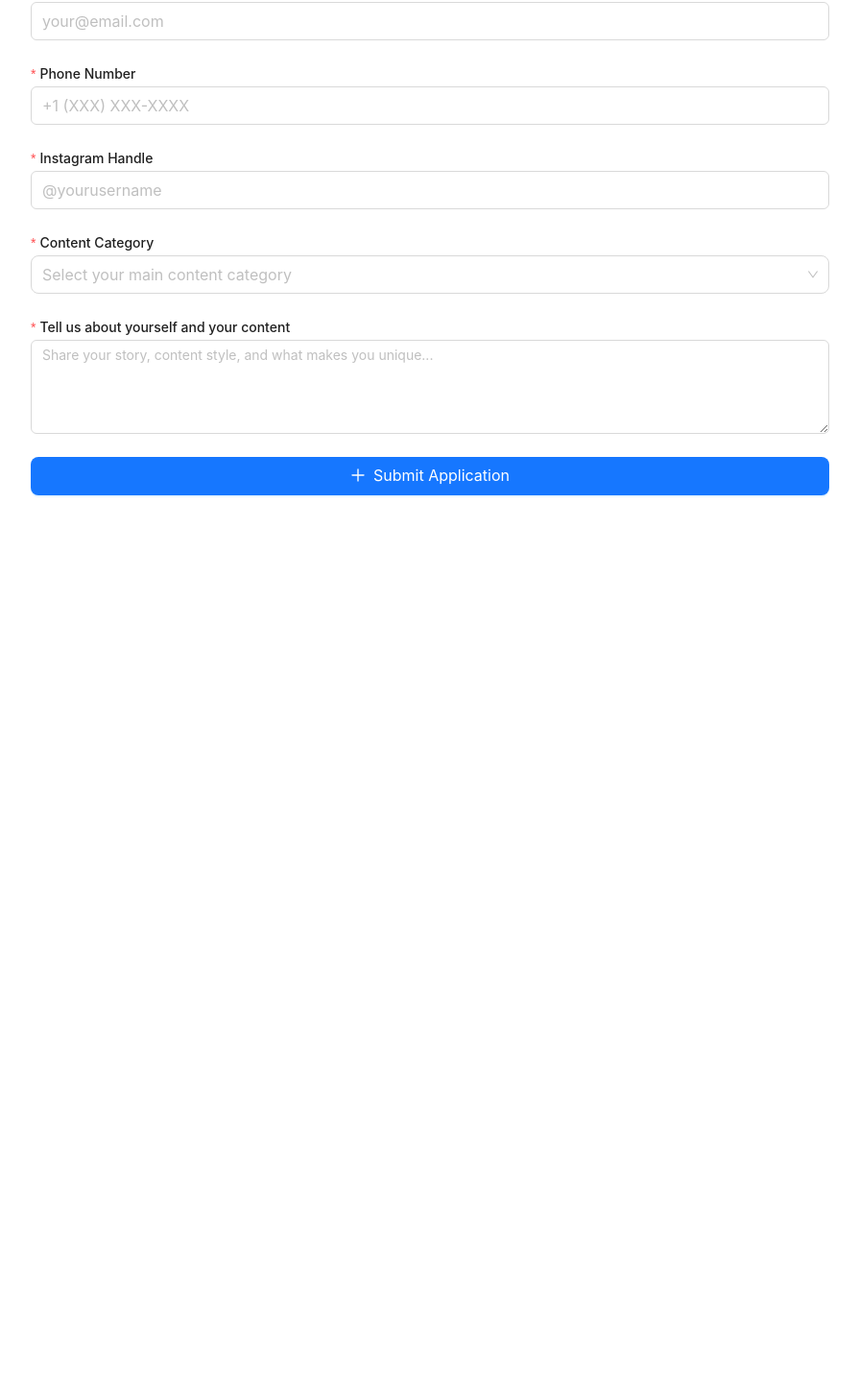
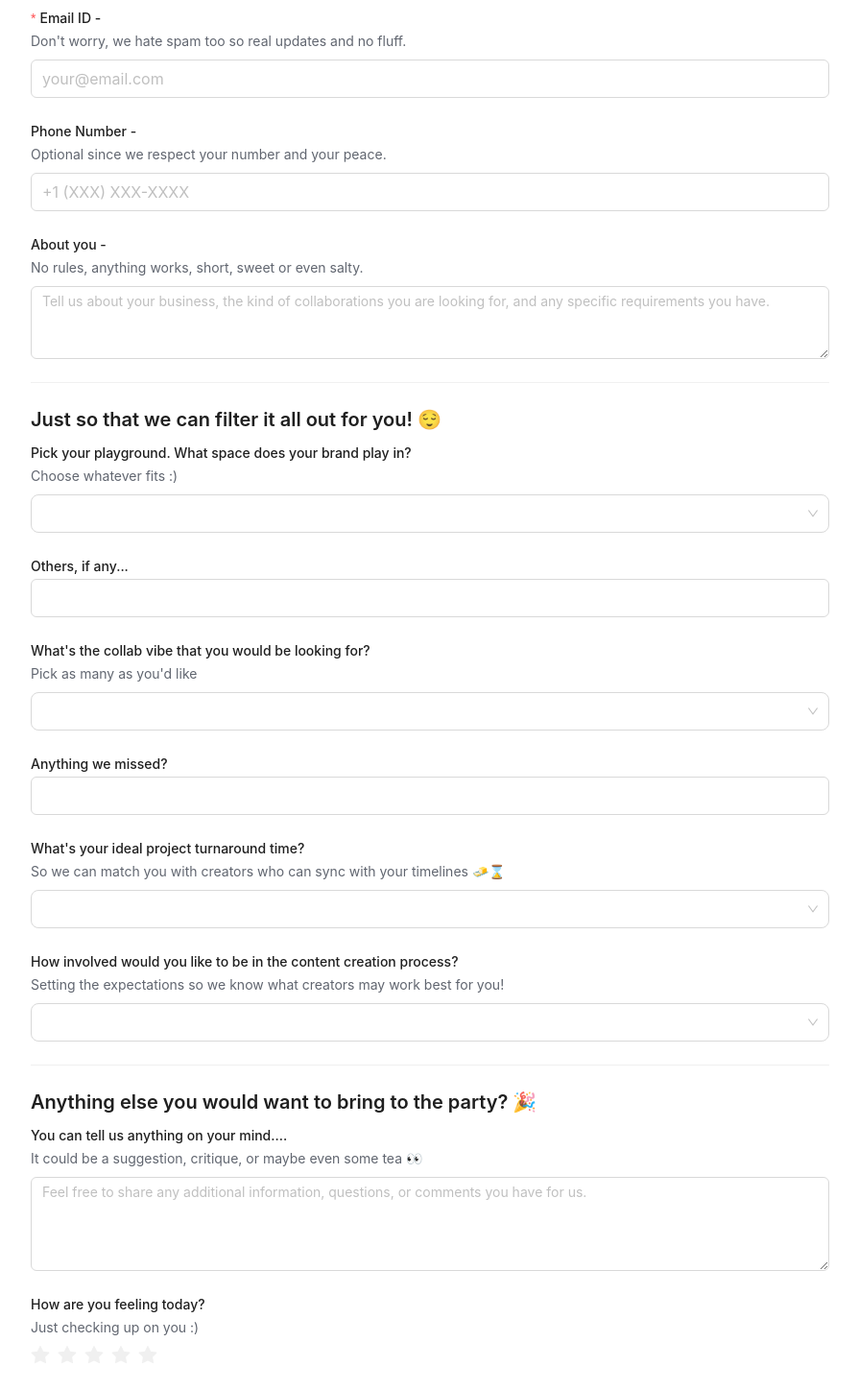
Before and after one commit to bettermakkhan/makkhan-next-launch, a Next.js app: page /creator in a window 1280 px wide. Shown: the part 318-1766 px from the top of the page at 96% size, without its empty margins (192-1087 px from the left). Before the commit the page ends 890 px from the top, so only its background shows below. Built offline with nearby package versions, Linux system fonts and the light colour scheme.

Commit message:
fix for creatornform

```diff
--- a/src/components/creator/CreatorForm.components.tsx
+++ b/src/components/creator/CreatorForm.components.tsx
@@ -1,8 +1,9 @@
 "use client";
 
 import React from "react";
-import { Form, Input, Select, Button, Typography, Divider } from "antd";
-import { PlusOutlined } from "@ant-design/icons";
+import { Form, Input, Select, Button, Typography, Divider, Rate } from "antd";
+import { ReloadOutlined } from "@ant-design/icons";
+import { tagRender } from "@utils/formHelpers";
 
 const { Title } = Typography;
 const { TextArea } = Input;
@@ -16,15 +17,20 @@ const CreatorForm: React.FC = () => {
 
   return (
     <div className="max-w-4xl mx-auto p-8">
-      <Title level={2}>Makkhan for Creators</Title>
+      <Title level={2}>🧈Makkhan for Creators</Title>
       <div>
-        <Title level={5} style={{ marginBottom: "2px" }}>We’re not an agency. We’re the stage.</Title>
-        <Title level={5} type="secondary" style={{ marginTop: "0" }}>
+        <p
+          style={{ marginBottom: "2px", color: "#616670" }}
+          className="font-semibold"
+        >
+          We’re not an agency. We’re the stage.
+        </p>
+        <p style={{ color: "#616670", marginTop: "0" }}>
           An attempt to build a clean, clutter-free platform where creators and
           businesses connect with zero friction, full trust, and pure
           discoverability. When ideas meet opportunity - that's the Makkhan
-          Moment{" "}
-        </Title>
+          Moment ✨
+        </p>
       </div>
       <Divider />
       <Form
@@ -38,89 +44,287 @@ const CreatorForm: React.FC = () => {
           name="fullName"
           rules={[{ required: true, message: "Please enter your full name" }]}
         >
+          <span>
+            <p style={{ color: "#616670" }} className="pb-2">
+              (First Name) - (Middle Name) - (Last Name)
+            </p>
             <Input size="large" placeholder="Your full name" />
+          </span>
         </Form.Item>
 
         <Form.Item
-          label="Email"
+          label="Email ID -"
           name="email"
           rules={[
             { required: true, message: "Please enter your email" },
             { type: "email", message: "Please enter a valid email" },
           ]}
         >
+          <span>
+            <p style={{ color: "#616670" }} className="pb-2">
+              Don't worry, we hate spam too so real updates and no fluff.
+            </p>
             <Input size="large" placeholder="your@email.com" />
+          </span>
         </Form.Item>
 
         <Form.Item
-          label="Phone Number"
+          label="Phone Number -"
           name="phone"
-          rules={[
-            { required: true, message: "Please enter your phone number" },
-          ]}
+          rules={[{ message: "Please enter your phone number" }]}
         >
+          <span>
+            <p style={{ color: "#616670" }} className="pb-2">
+              Optional since we respect your number and your peace.
+            </p>
             <Input size="large" placeholder="+1 (XXX) XXX-XXXX" />
+          </span>
         </Form.Item>
 
         <Form.Item
-          label="Instagram Handle"
-          name="instagram"
-          rules={[
+          label="About you -"
+          name="about"
+        >
+          <span>
+            <p style={{ color: "#616670" }} className="pb-2">
+              No rules, anything works, short, sweet or even salty.
+            </p>
+            <TextArea
+              rows={3}
+              placeholder="Tell us about your business, the kind of collaborations you are looking for, and any specific requirements you have."
+            />
+          </span>
+        </Form.Item>
+
+        <Divider />
+
+        <Title level={4}>
+          Just so that we can filter it all out for you! 😌
+        </Title>
+
+        <Form.Item
+          label="Pick your playground. What space does your brand play in?"
+          name="category"
+        >
+          <span>
+            <p style={{ color: "#616670" }} className="pb-2">
+              Choose whatever fits :)
+            </p>
+            <Select
+              size="large"
+              placeholder=""
+              mode="multiple"
+              showSearch
+              tagRender={tagRender}
+              optionFilterProp="label"
+              filterOption={(input, option) =>
+                (option?.label ?? "")
+                  .toLowerCase()
+                  .includes(input.toLowerCase())
+              }
+              options={[
+                { value: "Fashion & Apparel", label: "Fashion & Apparel" },
+                { value: "Beauty & Skincare", label: "Beauty & Skincare" },
+                { value: "Fitness & Wellness", label: "Fitness & Wellness" },
+                { value: "Food & Beverage", label: "Food & Beverage" },
                 {
-              required: true,
-              message: "Please enter your Instagram handle",
+                  value: "Travel & Experiences",
+                  label: "Travel & Experiences",
                 },
+                {
+                  value: "Sustainable & Purpose-Led",
+                  label: "Sustainable & Purpose-Led",
+                },
+                { value: "Lifestyle & Home", label: "Lifestyle & Home" },
+                {
+                  value: "Art, Culture & Design",
+                  label: "Art, Culture & Design",
+                },
+                {
+                  value: "Tech or Digital Tools",
+                  label: "Tech or Digital Tools",
+                },
+                { value: "Events or Gifting", label: "Events or Gifting" },
+                { value: "Premium products", label: "Premium products" },
               ]}
-        >
-          <Input size="large" placeholder="@yourusername" />
+            />
+          </span>
+        </Form.Item>
+
+        <Form.Item label="Others, if any..." name="others">
+          <Input size="large" />
         </Form.Item>
 
         <Form.Item
-          label="Content Category"
-          name="category"
-          rules={[
-            {
-              required: true,
-              message: "Please select your content category",
-            },
-          ]}
+          label="What's the collab vibe that you would be looking for?"
+          name="collab_vibe"
         >
+          <span>
+            <p style={{ color: "#616670" }} className="pb-2">
+              Pick as many as you'd like
+            </p>
             <Select
               size="large"
-            placeholder="Select your main content category"
+              placeholder=""
+              mode="multiple"
+              showSearch
+              tagRender={tagRender}
+              optionFilterProp="label"
+              filterOption={(input, option) =>
+                (option?.label ?? "")
+                  .toLowerCase()
+                  .includes(input.toLowerCase())
+              }
               options={[
-              { value: "fashion", label: "Fashion & Style" },
-              { value: "beauty", label: "Beauty" },
-              { value: "lifestyle", label: "Lifestyle" },
-              { value: "food", label: "Food & Cooking" },
-              { value: "travel", label: "Travel" },
-              { value: "fitness", label: "Fitness & Health" },
+                {
+                  value: "User Generated Content (UGC)",
+                  label: "User Generated Content (UGC)",
+                },
+                {
+                  value: "Barter Collaborations",
+                  label: "Barter Collaborations",
+                },
+                { value: "Paid Collaborations", label: "Paid Collaborations" },
+                {
+                  value: "Long-term Ambassadors",
+                  label: "Long-term Ambassadors",
+                },
+                {
+                  value: "Campaign Partnerships (Multi-Creator)",
+                  label: "Campaign Partnerships (Multi-Creator)",
+                },
+                {
+                  value: "Reviews & Testimonials",
+                  label: "Reviews & Testimonials",
+                },
+                { value: "One-off Projects", label: "One-off Projects" },
               ]}
             />
+          </span>
+        </Form.Item>
+
+        <Form.Item label="Anything we missed?" name="anything_missed">
+          <Input size="large" />
         </Form.Item>
 
         <Form.Item
-          label="Tell us about yourself and your content"
-          name="bio"
-          rules={[{ required: true, message: "Please tell us about yourself" }]}
+          label="What's your ideal project turnaround time?"
+          name="turnaround_time"
         >
+          <span>
+            <p style={{ color: "#616670" }} className="pb-2">
+              So we can match you with creators who can sync with your timelines
+              🧈⌛
+            </p>
+            <Select
+              size="large"
+              placeholder=""
+              mode="multiple"
+              showSearch
+              tagRender={tagRender}
+              optionFilterProp="label"
+              filterOption={(input, option) =>
+                (option?.label ?? "")
+                  .toLowerCase()
+                  .includes(input.toLowerCase())
+              }
+              options={[
+                { value: "0-3 days", label: "0-3 days" },
+                { value: "3-5 days", label: "3-5 days" },
+                { value: "1 week +", label: "1 week +" },
+              ]}
+            />
+          </span>
+        </Form.Item>
+
+        <Form.Item
+          label="How involved would you like to be in the content creation process?"
+          name="business_involvement"
+        >
+          <span>
+            <p style={{ color: "#616670" }} className="pb-2">
+              Setting the expectations so we know what creators may work best
+              for you!
+            </p>
+            <Select
+              size="large"
+              placeholder=""
+              mode="multiple"
+              showSearch
+              tagRender={tagRender}
+              optionFilterProp="label"
+              filterOption={(input, option) =>
+                (option?.label ?? "")
+                  .toLowerCase()
+                  .includes(input.toLowerCase())
+              }
+              options={[
+                { value: "A detailed brief", label: "A detailed brief" },
+                {
+                  value: "Trusting the creator entirely",
+                  label: "Trusting the creator entirely",
+                },
+                {
+                  value: "Full script given by you",
+                  label: "Full script given by you",
+                },
+                {
+                  value: "Happy to co-create and brainstorm",
+                  label: "Happy to co-create and brainstorm",
+                },
+              ]}
+            />
+          </span>
+        </Form.Item>
+
+        <Divider />
+
+        <Title level={4}>
+          Anything else you would want to bring to the party? 🎉
+        </Title>
+
+        <Form.Item
+          label="You can tell us anything on your mind...."
+          name="miscellaneous"
+        >
+          <span>
+            <p style={{ color: "#616670" }} className="pb-2">
+              It could be a suggestion, critique, or maybe even some tea 👀
+            </p>
             <TextArea
               rows={4}
-            placeholder="Share your story, content style, and what makes you unique..."
+              placeholder="Feel free to share any additional information, questions, or comments you have for us."
             />
+          </span>
         </Form.Item>
 
+        <Form.Item label="How are you feeling today?" name="feeling">
+          <span>
+            <p style={{ color: "#616670" }} className="pb-2">
+              Just checking up on you :)
+            </p>
+            <Rate />
+          </span>
+        </Form.Item>
+
+        <div className="flex justify-between items-center">
+          <Form.Item>
+            <Button type="link" icon={<ReloadOutlined />}>
+              Clear form
+            </Button>
+          </Form.Item>
           <Form.Item>
             <Button
               type="primary"
               htmlType="submit"
               size="large"
-            icon={<PlusOutlined />}
-            className="w-full bg-blue-600 hover:bg-blue-700"
+              color="default"
+              variant="solid"
             >
-            Submit Application
+              Submit
             </Button>
           </Form.Item>
+        </div>
       </Form>
     </div>
   );
--- a/tsconfig.json
+++ b/tsconfig.json
@@ -23,6 +23,7 @@
       "@utils/*": ["./src/utils/*"],
       "@pages/*": ["./src/pages/*"],
       "@contexts/*": ["./src/app/*"],
+      "@app/*": ["./src/app/*"],
       "@components/*": ["./src/components/*"]
     },
   },
```
Also changed, not shown: src/app/ThemeProvider.tsx (added), src/app/theme.css (added). Lines whose indentation alone changed are shown as unchanged.
